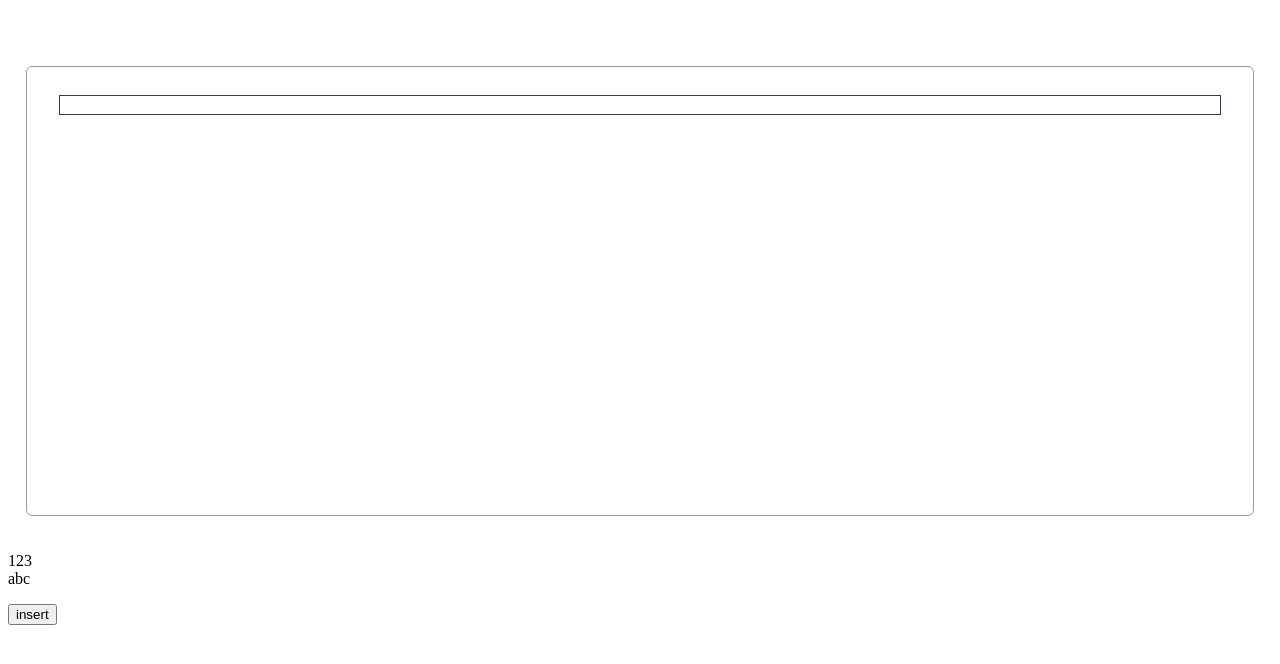
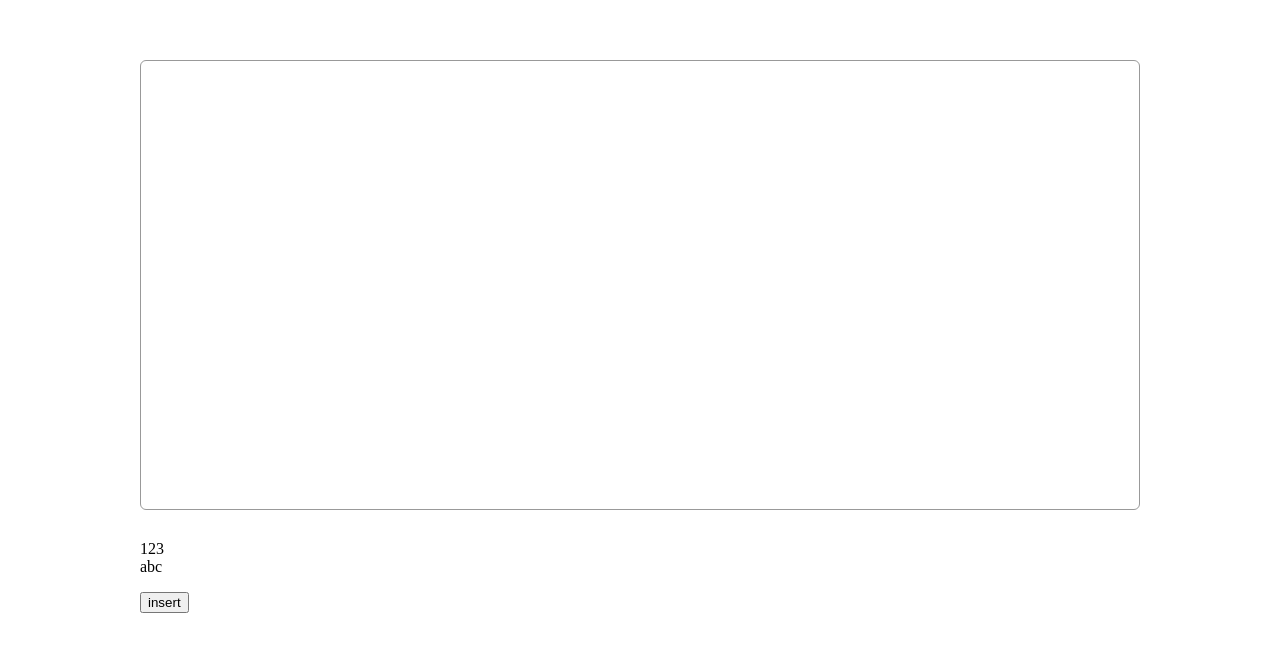
Before and after one commit to cherishh/learn-pm, a website built with Vite: page index.html in a window 1280 px wide. Both pictures are taken after a click on the button "insert". Built offline with nearby package versions, Linux system fonts and the light colour scheme.

Commit message:
feat: change html structure

```diff
--- a/index.html
+++ b/index.html
@@ -9,15 +9,17 @@
 </head>
 
 <body>
-  <div id="editor">
+  <div id="app">
+    <div id="editor">
+    </div>
+    <div id="other">
+      <p id="test"></p>
+      <div>
+        <button id="btn">insert</button>
+      </div>
+    </div>
   </div>
-  <p id="test">
-  </p>
-  <div>
-    <button id="btn">insert</button>
 
-
-  </div>
   <script type="module" src="/src/main.ts"></script>
 </body>
 
--- a/src/main.ts
+++ b/src/main.ts
@@ -11,32 +11,39 @@ import { getContentText, addEmojiStyle } from './utils';
 import { data } from './test';
 import './style.less';
 
-const app = document.querySelector<HTMLDivElement>('#editor')!;
+const editor = document.querySelector<HTMLDivElement>('#editor')!;
 const test = document.querySelector<HTMLDivElement>('#test')!;
 test.innerText = '123\nabc';
 
-export const view = new EditorView(app, {
+export const view = new EditorView(editor, {
   state: EditorState.create({
     schema: mySchema,
     plugins: [
       keymap(baseKeymap),
       history(),
       keymap({ 'Mod-z': undo, 'Shift-Mod-z': redo, 'Mod-b': boldCommand }),
-      popoverPlugin('pop!'),
+      // popoverPlugin('pop!'),
     ],
   }),
-  dispatchTransaction(transaction) {
-    // console.log(transaction, 'transaction');
+  dispatchTransaction(tr) {
+    console.log(tr, 'transaction');
+    console.log(tr.steps, 'steps');
     // console.log('Document went from', transaction.before.content, 'to', transaction.doc.content);
-    let newState = view.state.apply(transaction);
+    let newState = view.state.apply(tr);
     view.updateState(newState);
   },
 });
 
 const btn1 = document.querySelector('#btn');
 
+// btn1?.addEventListener('click', () => {
+//   insertCollapse()(view);
+// });
+
 btn1?.addEventListener('click', () => {
-  insertCollapse()(view);
+  const { state } = view;
+  const { tr, selection } = state;
+  console.log(selection, 'selection');
 });
 
 window.view = view;
--- a/src/style.less
+++ b/src/style.less
@@ -1,10 +1,15 @@
+#app {
+  margin: 60px auto;
+  width: 1000px;
+}
+
 #editor {
   font-family: Avenir, Helvetica, Arial, sans-serif;
   -webkit-font-smoothing: antialiased;
   -moz-osx-font-smoothing: grayscale;
   color: #2c3e50;
-  margin: 60px 12px 30px;
-  padding: 6px;
+  margin: 60px 0 30px;
+
 
   .ProseMirror {
     border: 1px solid #999;
@@ -18,6 +23,7 @@
     line-height: 1.733;
     min-height: 26px;
     margin: 8px 0;
+    text-align: left;
   }
 
   .emoji {
```
